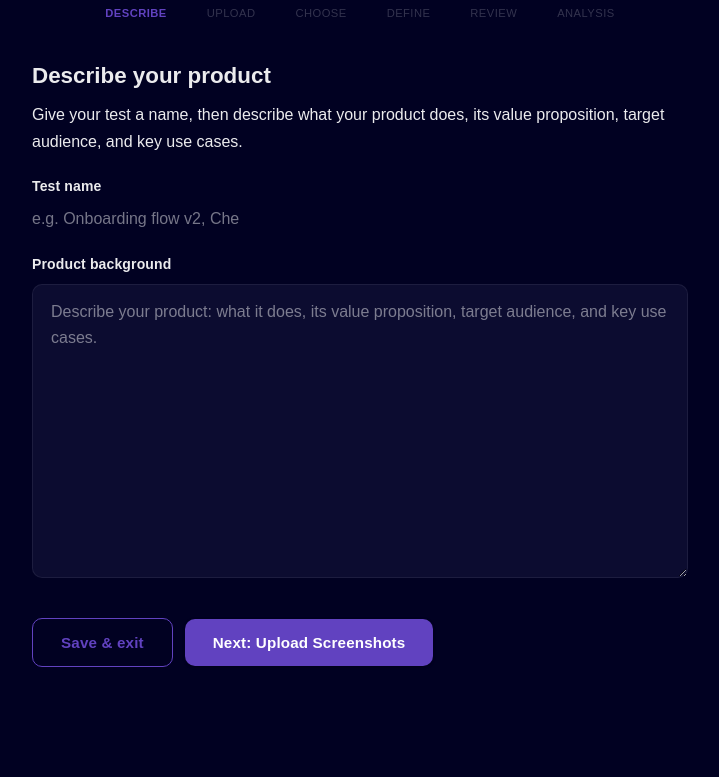
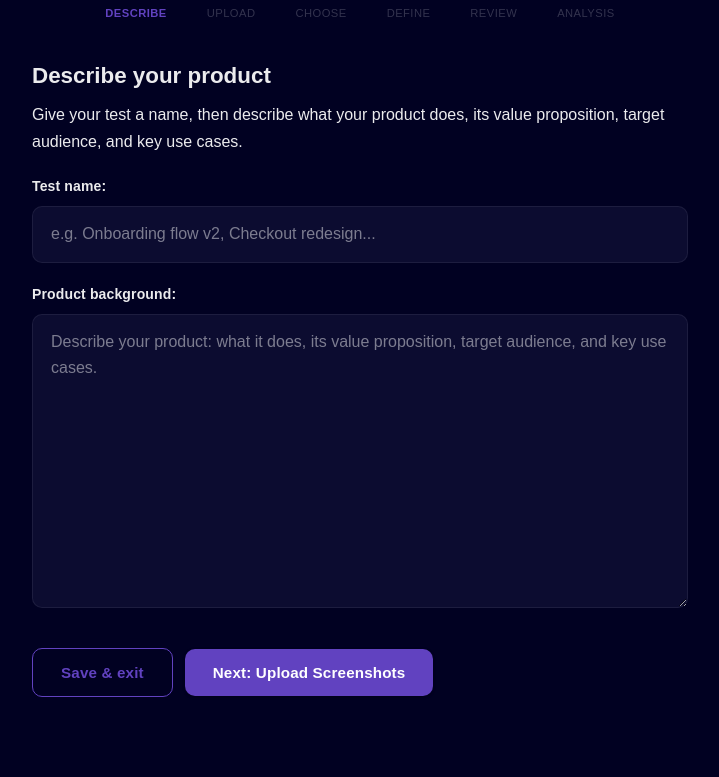
Before and after one commit to cmdloaf/blinkd-mvp, a Django app: page /upload/step1/ in a window 1280 px wide. Shown: the part 268-1045 px from the top of the page, without its empty margins (280-999 px from the left). Before the commit the page ends 935 px from the top, so only its background shows below. Run offline with Django 5.2, Linux system fonts and the light colour scheme; the visitor is signed in with stand-in values (Sample User, id 1); some web fonts are replaced.

Commit message:
(fix) test flow naming

```diff
--- a/uploads/static/uploads/css/styles.css
+++ b/uploads/static/uploads/css/styles.css
@@ -1172,7 +1172,7 @@
     width: auto;
     display: block;
   }
-  textarea {
+  textarea, input[type="text"] {
     width: 100%;
     box-sizing: border-box;
     padding: 14px 18px;
@@ -1185,7 +1185,7 @@
     line-height: 1.65;
     transition: border-color 0.15s ease, box-shadow 0.15s ease;
   }
-  textarea:focus {
+  textarea:focus, input[type="text"]:focus {
     outline: none;
     border-color: var(--accent);
     box-shadow: 0 0 0 3px rgba(97, 66, 192, 0.2);
--- a/uploads/templates/uploads/step1_background.html
+++ b/uploads/templates/uploads/step1_background.html
@@ -6,12 +6,12 @@
 <form method="post">
     {% csrf_token %}
     <div class="form-group">
-        <label for="{{ form.name.id_for_label }}" class="form-label">Test name</label>
+        <label for="{{ form.name.id_for_label }}" class="form-label">Test name:</label>
         {{ form.name }}
         {% if form.name.errors %}<p class="form-error">{{ form.name.errors.0 }}</p>{% endif %}
     </div>
     <div class="form-group">
-        <label for="{{ form.product_background.id_for_label }}" class="form-label">Product background</label>
+        <label for="{{ form.product_background.id_for_label }}" class="form-label">Product background:</label>
         {{ form.product_background }}
         {% if form.product_background.errors %}<p class="form-error">{{ form.product_background.errors.0 }}</p>{% endif %}
     </div>
```
